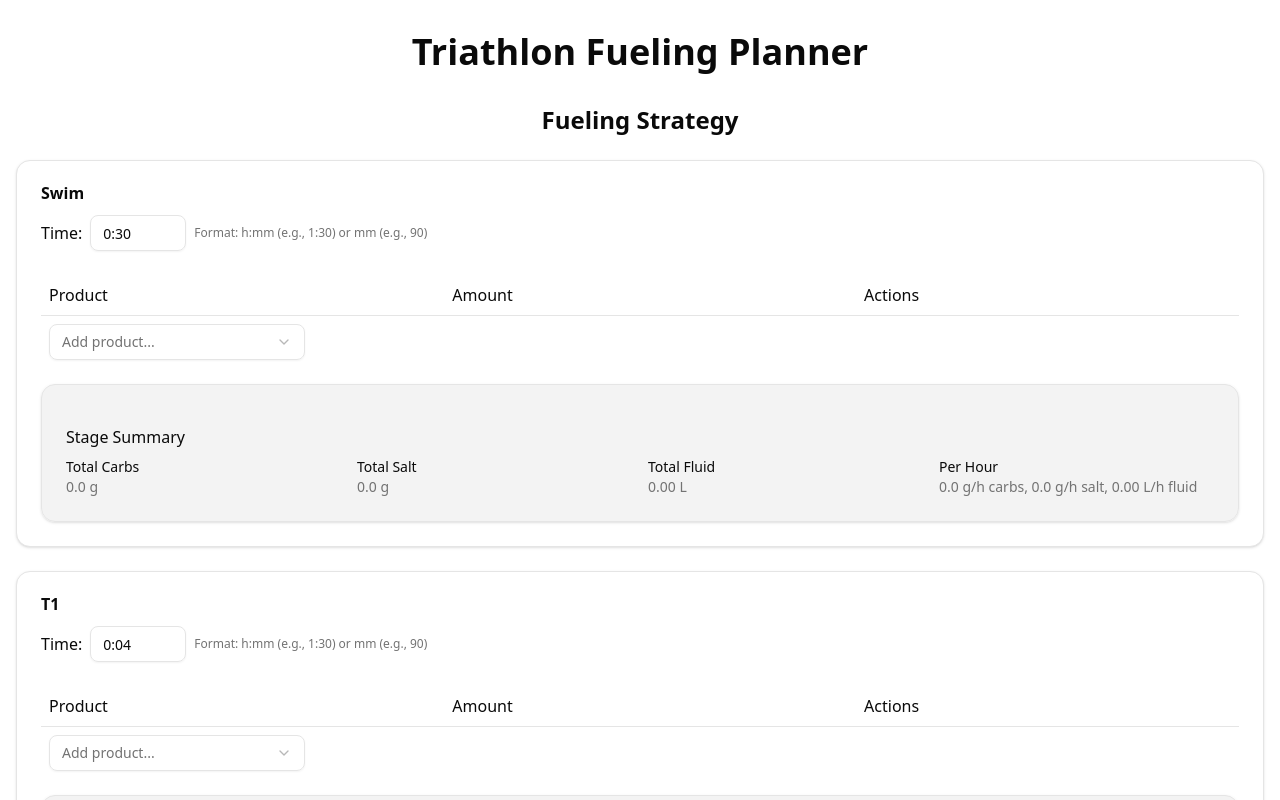
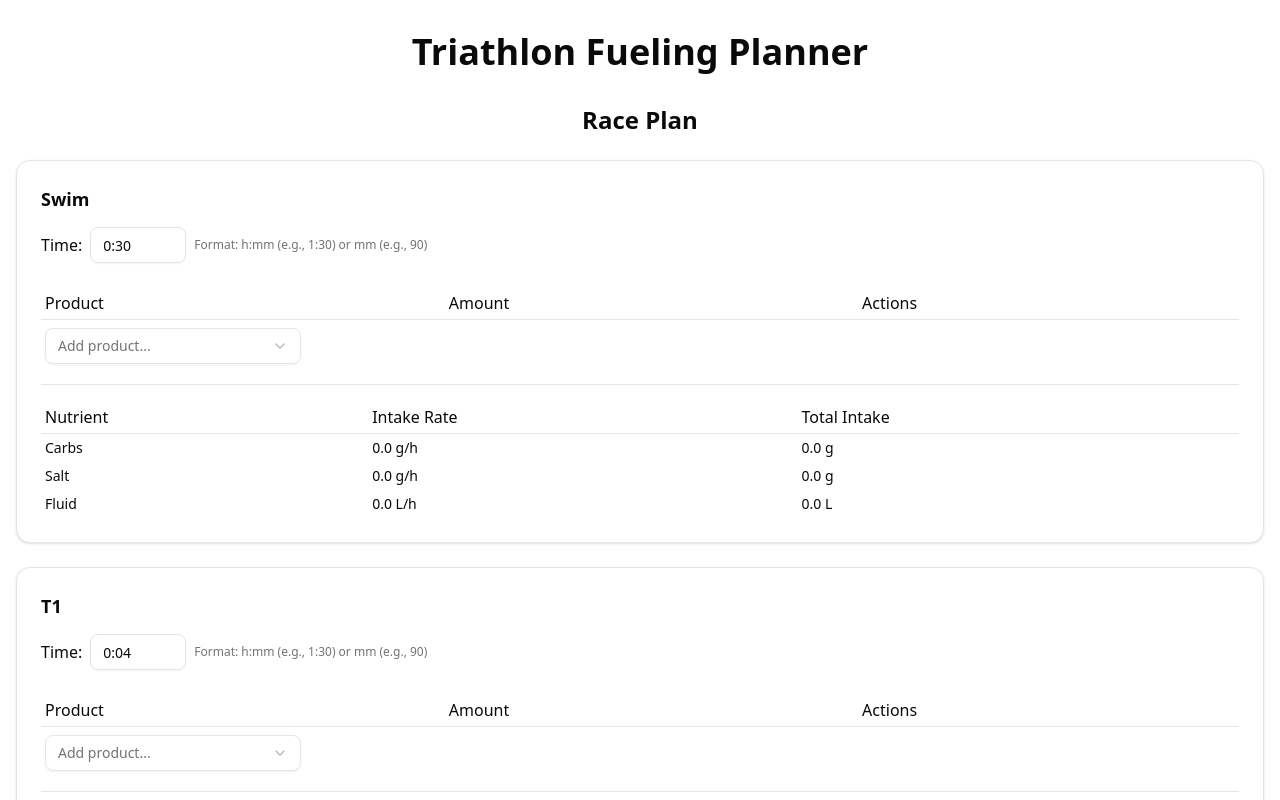
Before and after one commit to atorma/triathlon-fueling-planner, a React (Vite) app: page / in a window 1280 px wide. Shown: the top 800 px of the page. Built offline with nearby package versions, Linux system fonts and the light colour scheme.

Commit message:
Various UI changes

```diff
--- a/src/components/RaceLeg.tsx
+++ b/src/components/RaceLeg.tsx
@@ -5,6 +5,7 @@ import { Button } from '@/components/ui/button';
 import { Card, CardHeader, CardTitle, CardContent } from '@/components/ui/card';
 import { Select, SelectTrigger, SelectValue, SelectContent, SelectItem } from '@/components/ui/select';
 import { Stage } from '../types/nutrition';
+import { Separator } from '@/components/ui/separator';
 
 function pad(num: number): string {
   return num.toString().padStart(2, '0');
@@ -95,7 +96,7 @@ const RaceLeg: React.FC<{ stage: Stage }> = ({ stage }) => {
     <Card>
       <CardHeader>
         <CardTitle>
-          <h3 className="text-1xl">{stage.name}</h3>
+          <h3 className="text-lg">{stage.name}</h3>
         </CardTitle>
         <div className="flex items-center gap-2 mt-2">
           <label htmlFor={`stage-time-${stage.id}`} className="text-base font-medium">
@@ -121,9 +122,9 @@ const RaceLeg: React.FC<{ stage: Stage }> = ({ stage }) => {
             <table className="w-full">
               <thead>
                 <tr className="border-b">
-                  <th className="text-left p-2 font-medium">Product</th>
-                  <th className="text-left p-2 font-medium">Amount</th>
-                  <th className="text-left p-2 font-medium">Actions</th>
+                  <th className="text-left p-1 font-medium">Product</th>
+                  <th className="text-left p-1 font-medium">Amount</th>
+                  <th className="text-left p-1 font-medium">Actions</th>
                 </tr>
               </thead>
               <tbody>
@@ -131,16 +132,9 @@ const RaceLeg: React.FC<{ stage: Stage }> = ({ stage }) => {
                   const product = state.products.find(p => p.id === assignment.productId);
                   if (!product) return null;
                   return (
-                    <tr key={assignment.productId} className="border-b">
-                      <td className="p-2">
-                        <div className="flex items-center gap-2">
-                          <span className="font-medium">{product.name}</span>
-                          <span className="text-xs text-muted-foreground">
-                            {product.unit === 'grams' ? 'g' : product.unit}
-                          </span>
-                        </div>
-                      </td>
-                      <td className="p-2">
+                    <tr key={assignment.productId}>
+                      <td className="p-1 text-sm">{product.name}</td>
+                      <td className="p-1">
                         <div className="flex items-center gap-2">
                           <Input
                             type="number"
@@ -150,17 +144,11 @@ const RaceLeg: React.FC<{ stage: Stage }> = ({ stage }) => {
                             onChange={e => handleAmountChange(assignment.productId, e.target.value)}
                             className="w-20"
                           />
-                          <span className="text-sm text-muted-foreground">
-                            {product.unit === 'grams' ? 'g' : product.unit}
-                          </span>
+                          <span className="text-sm text-muted-foreground">{product.unit}</span>
                         </div>
                       </td>
-                      <td className="p-2">
-                        <Button
-                          onClick={() => handleRemoveProduct(assignment.productId)}
-                          variant="destructive"
-                          size="sm"
-                        >
+                      <td className="p-1">
+                        <Button onClick={() => handleRemoveProduct(assignment.productId)} size="sm">
                           Remove
                         </Button>
                       </td>
@@ -168,8 +156,8 @@ const RaceLeg: React.FC<{ stage: Stage }> = ({ stage }) => {
                   );
                 })}
                 {availableProducts.length > 0 && (
-                  <tr>
-                    <td className="p-2" colSpan={3}>
+                  <tr className="border-t">
+                    <td className="p-1 pt-2" colSpan={3}>
                       <div className="flex gap-2 items-center">
                         <Select
                           value={selectedProduct ? selectedProduct.toString() : ''}
@@ -194,31 +182,33 @@ const RaceLeg: React.FC<{ stage: Stage }> = ({ stage }) => {
             </table>
           </div>
         </div>
-        <Card className="bg-primary/5">
-          <CardContent className="pt-4">
-            <h4 className="font-medium mb-2">Stage Summary</h4>
-            <div className="grid grid-cols-2 md:grid-cols-4 gap-4 text-sm">
-              <div>
-                <div className="font-medium">Total Carbs</div>
-                <div className="text-muted-foreground">{totalCarbs.toFixed(1)} g</div>
-              </div>
-              <div>
-                <div className="font-medium">Total Salt</div>
-                <div className="text-muted-foreground">{totalSalt.toFixed(1)} g</div>
-              </div>
-              <div>
-                <div className="font-medium">Total Fluid</div>
-                <div className="text-muted-foreground">{totalFluid.toFixed(2)} L</div>
-              </div>
-              <div>
-                <div className="font-medium">Per Hour</div>
-                <div className="text-muted-foreground">
-                  {rateCarbs.toFixed(1)} g/h carbs, {rateSalt.toFixed(1)} g/h salt, {rateFluid.toFixed(2)} L/h fluid
-                </div>
-              </div>
-            </div>
-          </CardContent>
-        </Card>
+        <Separator />
+        <table className="w-full">
+          <thead>
+            <tr className="border-b">
+              <th className="text-left p-1 font-medium">Nutrient</th>
+              <th className="text-left p-1 font-medium">Intake Rate</th>
+              <th className="text-left p-1 font-medium">Total Intake</th>
+            </tr>
+          </thead>
+          <tbody>
+            <tr>
+              <td className="p-1 text-sm">Carbs</td>
+              <td className="p-1 text-sm">{rateCarbs.toFixed(1)} g/h</td>
+              <td className="p-1 text-sm">{totalCarbs.toFixed(1)} g</td>
+            </tr>
+            <tr>
+              <td className="p-1 text-sm">Salt</td>
+              <td className="p-1 text-sm">{rateSalt.toFixed(1)} g/h</td>
+              <td className="p-1 text-sm">{totalSalt.toFixed(1)} g</td>
+            </tr>
+            <tr>
+              <td className="p-1 text-sm">Fluid</td>
+              <td className="p-1 text-sm">{rateFluid.toFixed(1)} L/h</td>
+              <td className="p-1 text-sm">{totalFluid.toFixed(1)} L</td>
+            </tr>
+          </tbody>
+        </table>
       </CardContent>
     </Card>
   );
--- a/src/components/RacePlanBuilder.tsx
+++ b/src/components/RacePlanBuilder.tsx
@@ -15,7 +15,7 @@ const RacePlanBuilder: React.FC = () => {
         <div className="space-y-8">
           <div className="space-y-6">
             <div className="text-center">
-              <h2 className="text-2xl font-semibold mb-2">Fueling Strategy</h2>
+              <h2 className="text-2xl font-semibold mb-2">Race Plan</h2>
             </div>
             <IntakePlan />
           </div>
@@ -24,7 +24,7 @@ const RacePlanBuilder: React.FC = () => {
 
           <div className="space-y-6">
             <div className="text-center">
-              <h2 className="text-2xl font-semibold mb-2">Nutrition Products</h2>
+              <h2 className="text-2xl font-semibold mb-2">Products</h2>
             </div>
             <ProductForm />
             <ProductList />
--- a/src/components/ui/badge.tsx
+++ /dev/null
@@ -1,36 +0,0 @@
-import * as React from 'react';
-import { Slot } from '@radix-ui/react-slot';
-import { cva, type VariantProps } from 'class-variance-authority';
-
-import { cn } from '@/lib/utils';
-
-const badgeVariants = cva(
-  'inline-flex items-center justify-center rounded-md border px-2 py-0.5 text-xs font-medium w-fit whitespace-nowrap shrink-0 [&>svg]:size-3 gap-1 [&>svg]:pointer-events-none focus-visible:border-ring focus-visible:ring-ring/50 focus-visible:ring-[3px] aria-invalid:ring-destructive/20 dark:aria-invalid:ring-destructive/40 aria-invalid:border-destructive transition-[color,box-shadow] overflow-hidden',
-  {
-    variants: {
-      variant: {
-        default: 'border-transparent bg-primary text-primary-foreground [a&]:hover:bg-primary/90',
-        secondary: 'border-transparent bg-secondary text-secondary-foreground [a&]:hover:bg-secondary/90',
-        destructive:
-          'border-transparent bg-destructive text-white [a&]:hover:bg-destructive/90 focus-visible:ring-destructive/20 dark:focus-visible:ring-destructive/40 dark:bg-destructive/60',
-        outline: 'text-foreground [a&]:hover:bg-accent [a&]:hover:text-accent-foreground',
-      },
-    },
-    defaultVariants: {
-      variant: 'default',
-    },
-  }
-);
-
-function Badge({
-  className,
-  variant,
-  asChild = false,
-  ...props
-}: React.ComponentProps<'span'> & VariantProps<typeof badgeVariants> & { asChild?: boolean }) {
-  const Comp = asChild ? Slot : 'span';
-
-  return <Comp data-slot="badge" className={cn(badgeVariants({ variant }), className)} {...props} />;
-}
-
-export { Badge, badgeVariants };
--- a/src/components/ui/textarea.tsx
+++ /dev/null
@@ -1,18 +0,0 @@
-import * as React from 'react';
-
-import { cn } from '@/lib/utils';
-
-function Textarea({ className, ...props }: React.ComponentProps<'textarea'>) {
-  return (
-    <textarea
-      data-slot="textarea"
-      className={cn(
-        'border-input placeholder:text-muted-foreground focus-visible:border-ring focus-visible:ring-ring/50 aria-invalid:ring-destructive/20 dark:aria-invalid:ring-destructive/40 aria-invalid:border-destructive dark:bg-input/30 flex field-sizing-content min-h-16 w-full rounded-md border bg-transparent px-3 py-2 text-base shadow-xs transition-[color,box-shadow] outline-none focus-visible:ring-[3px] disabled:cursor-not-allowed disabled:opacity-50 md:text-sm',
-        className
-      )}
-      {...props}
-    />
-  );
-}
-
-export { Textarea };
--- a/src/context/NutritionContext.tsx
+++ b/src/context/NutritionContext.tsx
@@ -107,6 +107,17 @@ function nutritionReducer(state: NutritionState, action: NutritionAction): Nutri
         assignments: { ...state.assignments, [stageKey]: updated },
       };
     }
+    case 'REMOVE_PRODUCT_FROM_LIBRARY': {
+      const { productId } = action;
+      // Remove product from products
+      const products = state.products.filter(p => p.id !== productId);
+      // Remove product from all assignments
+      const assignments: typeof state.assignments = {};
+      for (const [stageKey, assigns] of Object.entries(state.assignments)) {
+        assignments[stageKey] = assigns.filter(a => a.productId !== productId);
+      }
+      return { ...state, products, assignments };
+    }
     default:
       return state;
   }
--- a/src/types/nutrition.ts
+++ b/src/types/nutrition.ts
@@ -45,6 +45,10 @@ export type NutritionAction =
       type: 'REMOVE_PRODUCT';
       stageId: string | number;
       productId: number;
+    }
+  | {
+      type: 'REMOVE_PRODUCT_FROM_LIBRARY';
+      productId: number;
     };
 
 export interface NutritionContextType {
```
Also changed, not shown: src/components/ProductList.tsx (+12 -7 lines).
